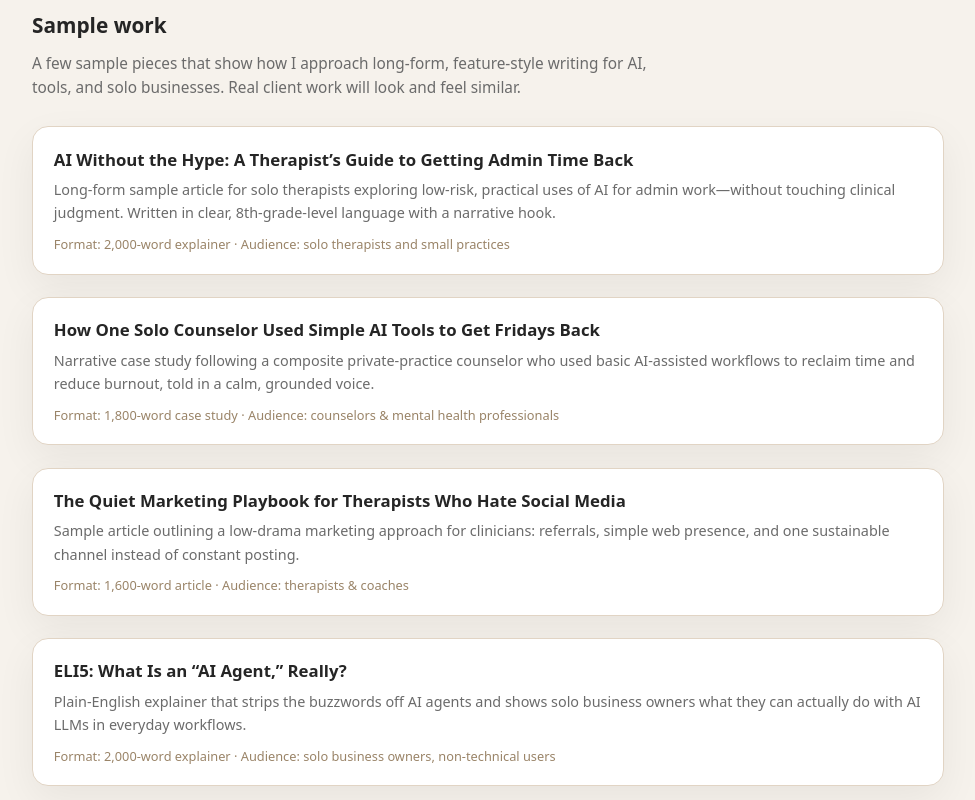
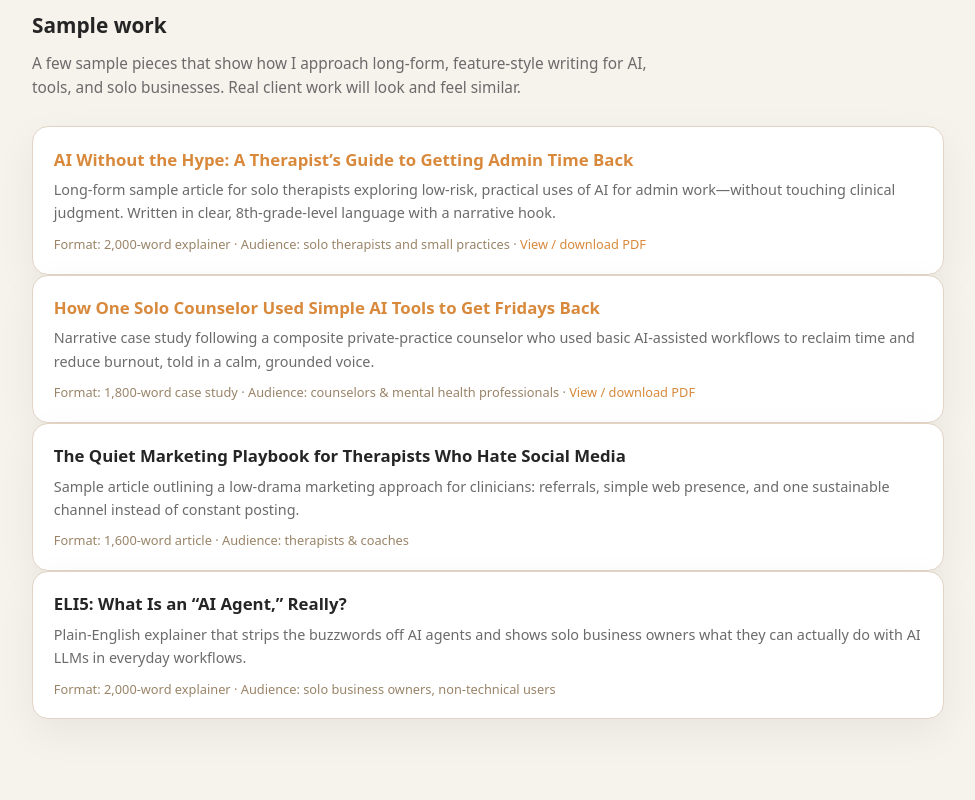
Before and after one commit to Dennis-Kaye/portfolio-site, a plain HTML site: page index.html in a window 1280 px wide. Shown: the part 1180-1980 px from the top of the page, without its empty margins (152-1127 px from the left). Drawn offline with Linux system fonts and the light colour scheme.

Commit message:
Add files via upload

```diff
--- a/index.html
+++ b/index.html
@@ -394,9 +394,12 @@
           writing for AI, tools, and solo businesses. Real client work will
           look and feel similar.
         </p>
-        <div class="card-grid">
   <article class="card">
-            <h3>AI Without the Hype: A Therapist’s Guide to Getting Admin Time Back</h3>
+  <h3>
+    <a href="ai-without-the-hype.pdf" target="_blank" rel="noopener">
+      AI Without the Hype: A Therapist’s Guide to Getting Admin Time Back
+    </a>
+  </h3>
   <p>
     Long-form sample article for solo therapists exploring
     low-risk, practical uses of AI for admin work—without touching
@@ -405,12 +408,19 @@
   </p>
   <div class="meta">
     Format: 2,000-word explainer · Audience: solo therapists and
-              small practices
+    small practices ·
+    <a href="ai-without-the-hype.pdf" target="_blank" rel="noopener">
+      View / download PDF
+    </a>
   </div>
 </article>
 
           <article class="card">
-            <h3>How One Solo Counselor Used Simple AI Tools to Get Fridays Back</h3>
+  <h3>
+    <a href="fridays-back-case-study.pdf" target="_blank" rel="noopener">
+      How One Solo Counselor Used Simple AI Tools to Get Fridays Back
+    </a>
+  </h3>
   <p>
     Narrative case study following a composite private-practice
     counselor who used basic AI-assisted workflows to reclaim time
@@ -418,7 +428,10 @@
   </p>
   <div class="meta">
     Format: 1,800-word case study · Audience: counselors &amp; mental
-              health professionals
+    health professionals ·
+    <a href="fridays-back-case-study.pdf" target="_blank" rel="noopener">
+      View / download PDF
+    </a>
   </div>
 </article>
 
```
Also changed, not shown: 2 other files. Lines whose indentation alone changed are shown as unchanged.
